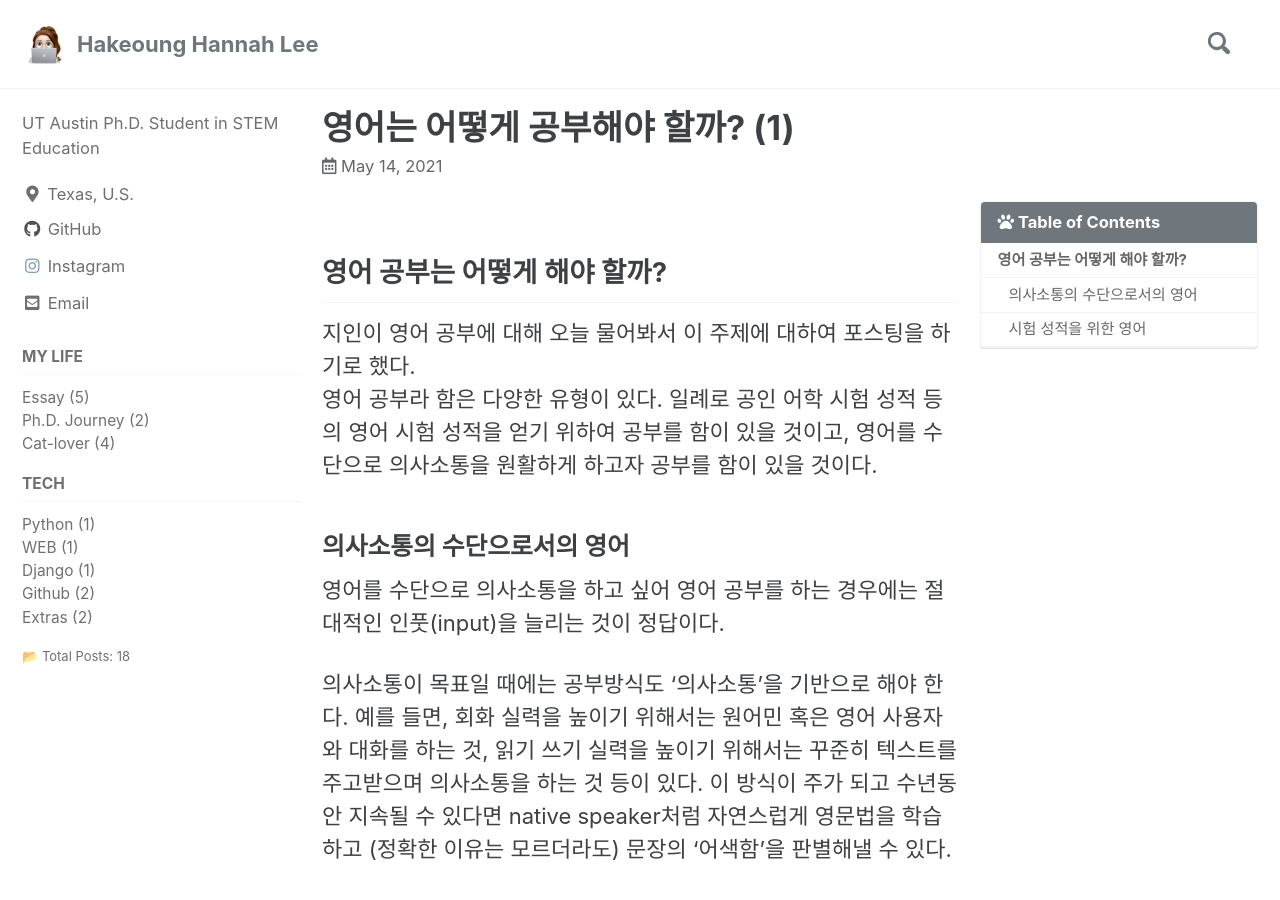
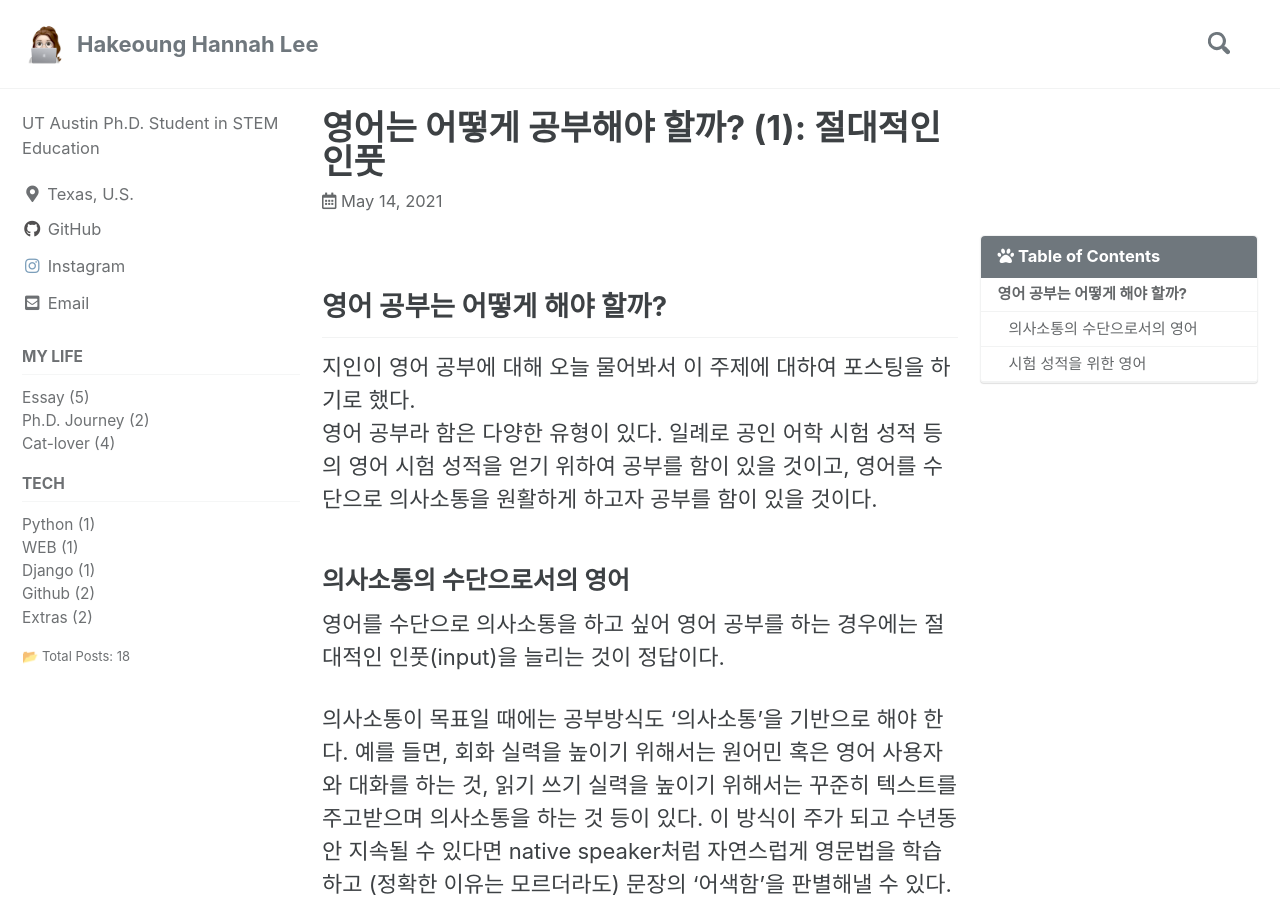
Before and after one commit to HakeoungLee/HakeoungLee.github.io, a Jekyll site: the page built from _posts/2021-05-14-engstudy.md, in a window 1280 px wide and 900 px high. Built offline with Jekyll 4.4.1, drawn with Linux system fonts in a browser that asks for light colours; cached includes are drawn as plain includes; comment, search, counter and statistics services are not loaded.

Commit message:
Update 2021-05-14-engstudy.md

```diff
--- a/_posts/2021-05-14-engstudy.md
+++ b/_posts/2021-05-14-engstudy.md
@@ -8,7 +8,7 @@ categories:
   - Essay
 
 
-title:  "영어는 어떻게 공부해야 할까? (1)"
+title:  "영어는 어떻게 공부해야 할까? (1): 절대적인 인풋"
 ---
 
 ## 영어 공부는 어떻게 해야 할까?
```
